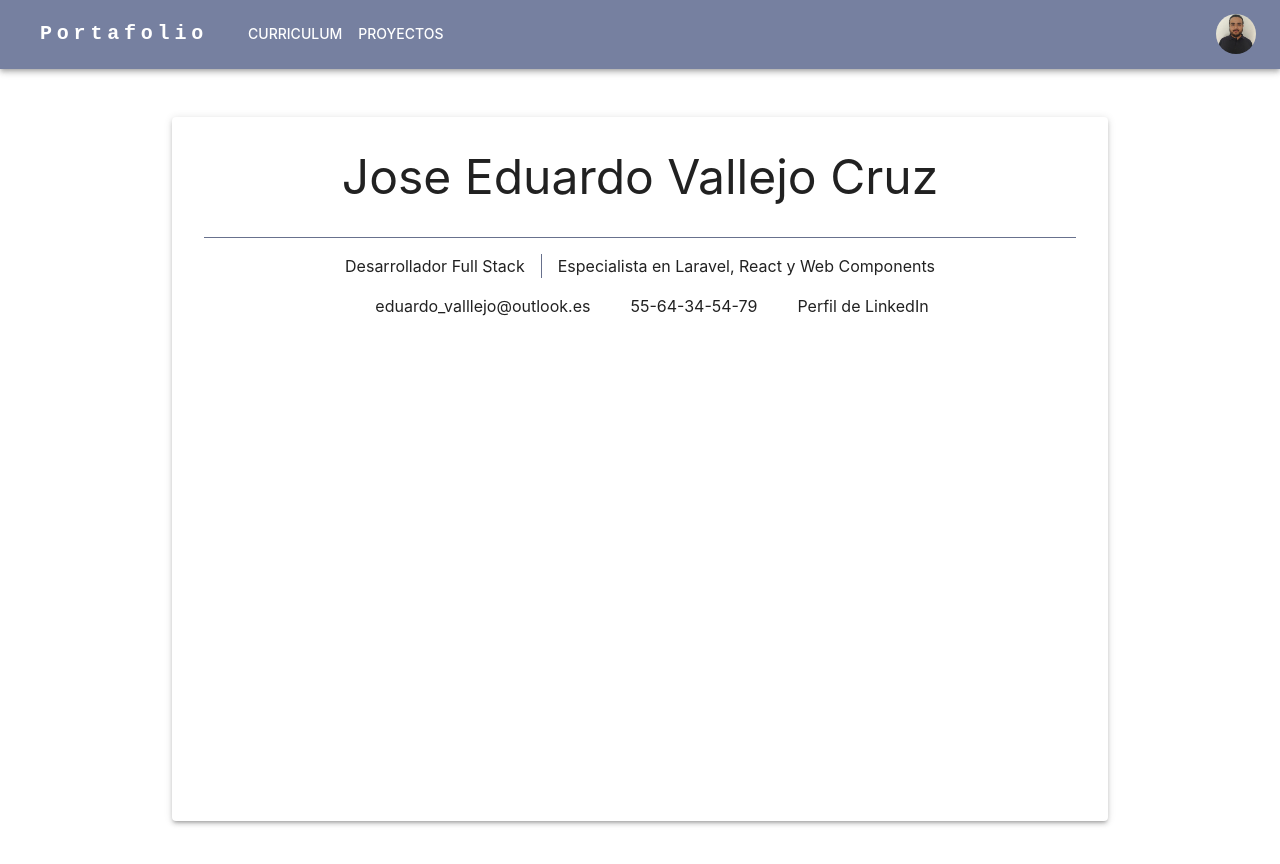
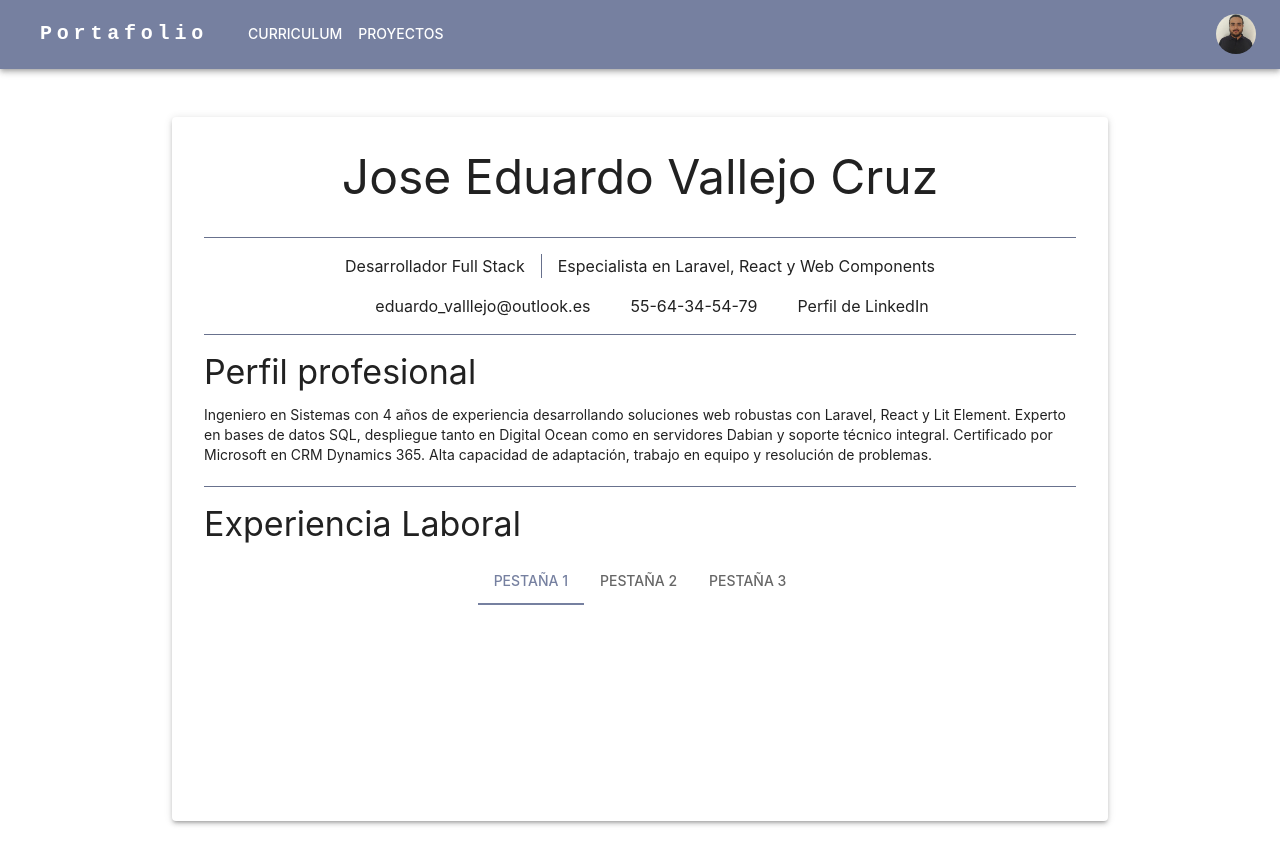
Before and after one commit to Edvalz/Portafolio, a Next.js app: page /cv in a window 1280 px wide. Shown: the top 864 px of the page. Built offline with nearby package versions, Linux system fonts and the light colour scheme; some icons are missing.

Commit message:
feat: se agrega la sección de perfil profesional y se comienza con la seccion de experiencia laboral

```diff
--- a/app/cv/page.tsx
+++ b/app/cv/page.tsx
@@ -1,3 +1,5 @@
+"use client";
+
 import * as React from "react";
 import Typography from "@mui/material/Typography";
 import Box from "@mui/material/Box";
@@ -8,10 +10,17 @@ import EmailIcon from "@mui/icons-material/Email";
 import PhoneAndroidIcon from "@mui/icons-material/PhoneAndroid";
 import Link from "next/link";
 import LinkedInIcon from "@mui/icons-material/LinkedIn";
+import Tabs from "@mui/material/Tabs";
+import Tab from "@mui/material/Tab";
 
 const email = "eduardo_valllejo@outlook.es";
 
 export default function Home() {
+  const [value, setValue] = React.useState<number>(0);
+
+  const handleChange = (event: React.SyntheticEvent, newValue: number) => {
+    setValue(newValue);
+  };
   return (
     <Box
       component="section"
@@ -60,7 +69,7 @@ export default function Home() {
           </Typography>
         </Stack>
         <Stack
-          direction="row"
+          direction={{ xs: "column", sm: "row" }}
           spacing={2}
           justifyContent="center"
           alignItems="center"
@@ -89,6 +98,45 @@ export default function Home() {
             </Typography>
           </Stack>
         </Stack>
+        <Divider
+          sx={{ width: "100%", my: 2, backgroundColor: "primary.main" }}
+        />
+        <Typography
+          variant="h4"
+          component="h1"
+          gutterBottom
+          sx={{ alignSelf: "flex-start", textAlign: "left" }}
+        >
+          Perfil profesional
+        </Typography>
+        <Typography
+          gutterBottom
+          align="justify"
+          variant="body2"
+          sx={{ alignSelf: "flex-start", textAlign: "left" }}
+        >
+          Ingeniero en Sistemas con 4 años de experiencia desarrollando
+          soluciones web robustas con Laravel, React y Lit Element. Experto en
+          bases de datos SQL, despliegue tanto en Digital Ocean como en
+          servidores Dabian y soporte técnico integral. Certificado por
+          Microsoft en CRM Dynamics 365. Alta capacidad de adaptación, trabajo
+          en equipo y resolución de problemas.
+        </Typography>
+        <Divider
+          sx={{ width: "100%", my: 2, backgroundColor: "primary.main" }}
+        />
+        <Typography
+          variant="h4"
+          gutterBottom
+          sx={{ alignSelf: "flex-start", textAlign: "left" }}
+        >
+          Experiencia Laboral
+        </Typography>
+        <Tabs value={value} onChange={handleChange}>
+          <Tab label="Pestaña 1" />
+          <Tab label="Pestaña 2" />
+          <Tab label="Pestaña 3" />
+        </Tabs>
       </Paper>
     </Box>
   );
--- a/app/page.tsx
+++ b/app/page.tsx
@@ -5,6 +5,7 @@ import CardMedia from "@mui/material/CardMedia";
 import Typography from "@mui/material/Typography";
 import CardActionArea from "@mui/material/CardActionArea";
 import Box from "@mui/material/Box";
+import Link from "next/link";
 
 export default function Home() {
   return (
@@ -26,7 +27,7 @@ export default function Home() {
           mb: 4,
         }}
       >
-        <CardActionArea>
+        <CardActionArea component={Link} href="/cv">
           <CardMedia
             component="img"
             height="500"
```
